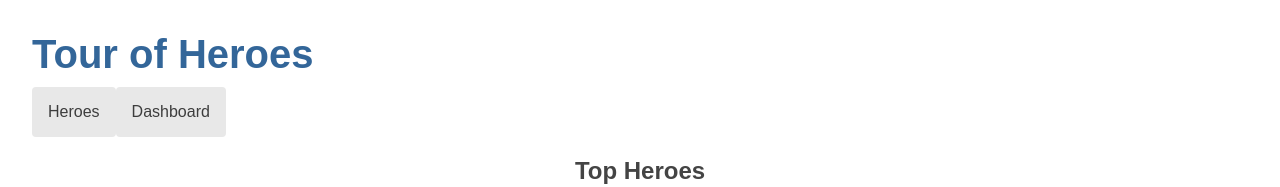
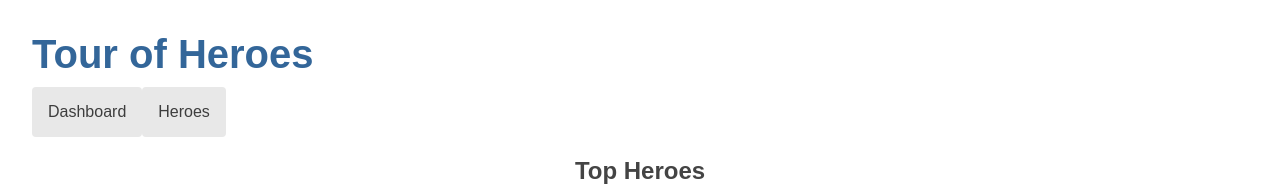
Before and after one commit to Ophois/heroes, an Angular app: page /dashboard in a window 1280 px wide. Shown: the top 187 px of the page. Built offline with nearby package versions, Linux system fonts and the light colour scheme; data requests are answered from the project's data file.

Commit message:
ajout navComponent

```diff
--- a/src/app/app.component.html
+++ b/src/app/app.component.html
@@ -1,7 +1,4 @@
 <h1>{{ title }}</h1>
-<nav>
-  <a routerLink="/heroes">Heroes</a>
-  <a routerLink="/dashboard">Dashboard</a>
-</nav>
+<app-nav></app-nav>
 <router-outlet></router-outlet>
 <app-messages></app-messages>
--- a/src/app/app.component.scss
+++ b/src/app/app.component.scss
@@ -1,20 +1,3 @@
 h1 {
   margin-bottom: 0;
 }
-nav a {
-  padding: 1rem;
-  text-decoration: none;
-  margin-top: 10px;
-  display: inline-block;
-  background-color: #e8e8e8;
-  color: #3d3d3d;
-  border-radius: 4px;
-}
-
-nav a:hover {
-  color: white;
-  background-color: #42545C;
-}
-nav a.active {
-  background-color: black;
-}
--- a/src/app/app.module.ts
+++ b/src/app/app.module.ts
@@ -9,6 +9,7 @@ import { HttpClientModule } from '@angular/common/http';
 import { AppRoutingModule } from './app-routing.module';
 import { DashboardComponent } from './dashboard/dashboard.component';
 import { HeroSearchComponent } from './hero-search/hero-search.component';
+import { NavComponent } from './nav/nav.component';
 
 @NgModule({
   declarations: [
@@ -18,6 +19,7 @@ import { HeroSearchComponent } from './hero-search/hero-search.component';
     MessagesComponent,
     DashboardComponent,
     HeroSearchComponent,
+    NavComponent,
   ],
   imports: [
     BrowserModule,
--- a/src/app/hero-search/hero-search.component.ts
+++ b/src/app/hero-search/hero-search.component.ts
@@ -32,5 +32,5 @@ export class HeroSearchComponent implements OnInit {
       switchMap((term: string) => this.heroService.searchHero(term)),
     );
   }
-
+  //https://github.com/Ophois/heroes.git
 }
--- /dev/null
+++ b/src/app/nav/nav.component.html
@@ -0,0 +1,5 @@
+<nav>
+  <!--<a routerLink="/heroes">Heroes</a>
+  <a routerLink="/dashboard">Dashboard</a>-->
+  <a *ngFor="let l of links" routerLink="{{ l.route }}">{{ l.text }}</a>
+</nav>
--- /dev/null
+++ b/src/app/nav/nav.component.scss
@@ -0,0 +1,17 @@
+nav a {
+  padding: 1rem;
+  text-decoration: none;
+  margin-top: 10px;
+  display: inline-block;
+  background-color: #e8e8e8;
+  color: #3d3d3d;
+  border-radius: 4px;
+}
+
+nav a:hover {
+  color: white;
+  background-color: #42545C;
+}
+nav a.active {
+  background-color: black;
+}
--- /dev/null
+++ b/src/app/nav/nav.component.ts
@@ -0,0 +1,21 @@
+import { Component, OnInit } from '@angular/core';
+
+@Component({
+  selector: 'app-nav',
+  templateUrl: './nav.component.html',
+  styleUrls: ['./nav.component.scss']
+})
+export class NavComponent implements OnInit {
+
+  //liste des liens a afficher
+  links = [
+    {route: '/dashboard', text: 'Dashboard'},
+    {route: '/heroes', text: 'Heroes'}
+  ];
+
+  constructor() { }
+
+  ngOnInit(): void {
+  }
+
+}
```
Also changed, not shown: 1 other file (tests, documents, lock files or other folders).
